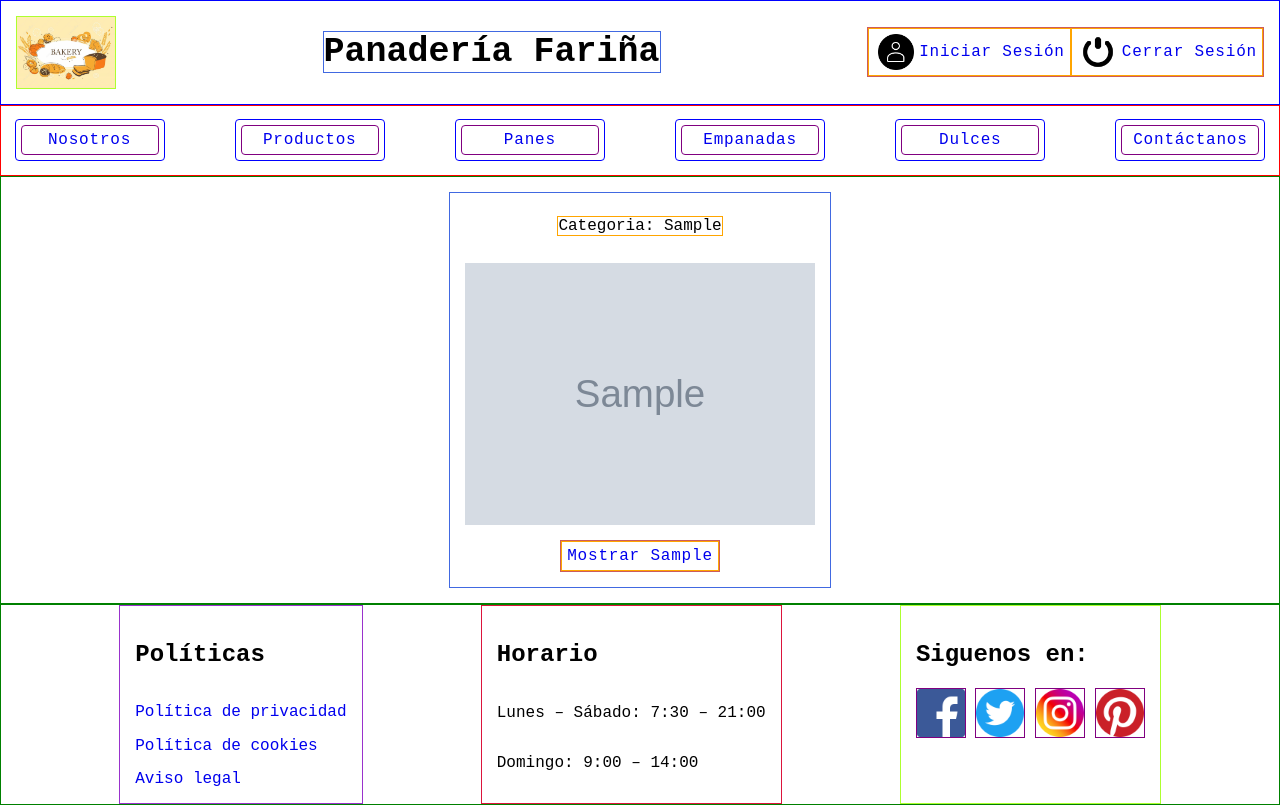
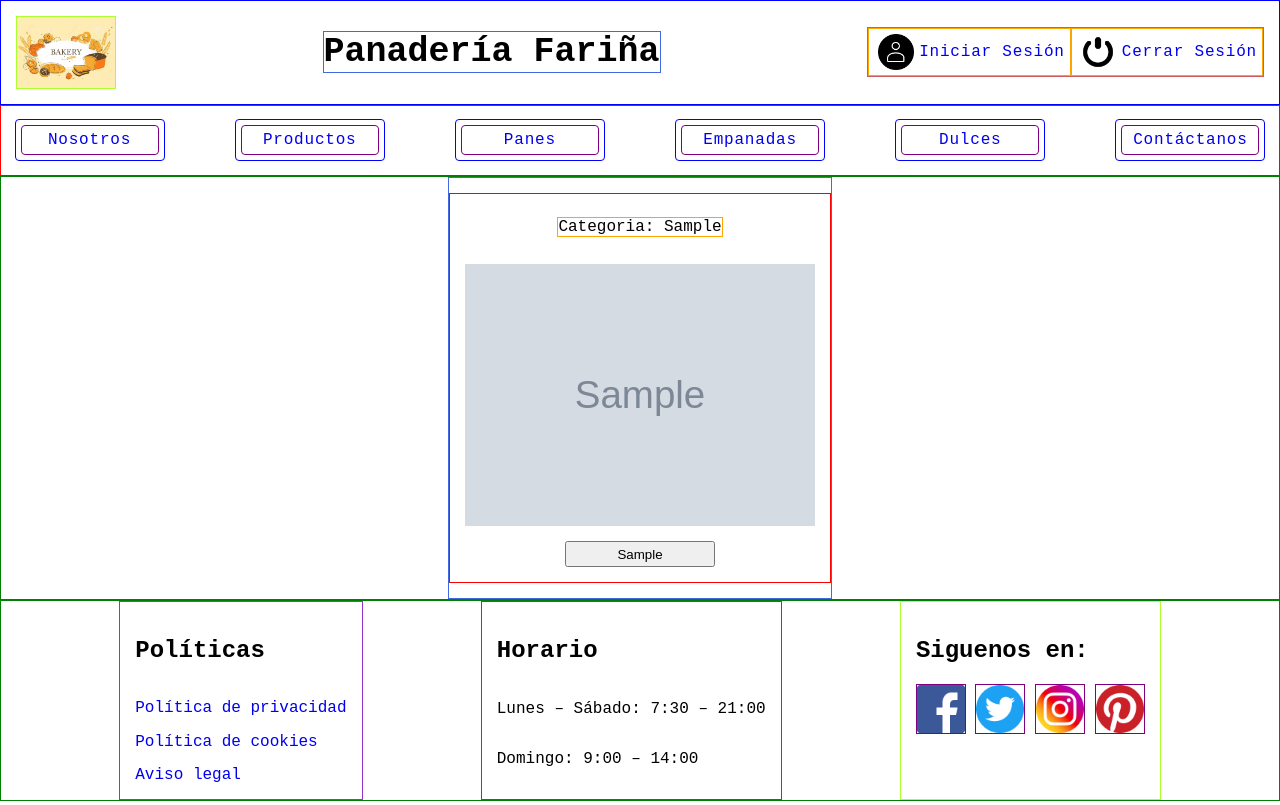
Before and after one commit to SilviaCastroCaamano25/PFC, a PHP site: page /PaginaProductos.php in a window 1280 px wide. Run offline with PHP 8.4, Linux system fonts and the light colour scheme; tables that the repository leaves empty or names only in its code hold one stand-in row (values such as "Sample post"); grey boxes marked "Sample" are stand-in pictures.

Commit message:
Hago un esquema en la página de detalles.php (no funciona)

```diff
--- a/PaginaProductos.php
+++ b/PaginaProductos.php
@@ -41,13 +41,11 @@
                 if(mysqli_num_rows($categoria)>0){
                     while($cate=mysqli_fetch_array ($categoria) ) {
 
-                        echo "<div class='btn_categoria'>";
+                        echo "<div class='btn_categoria'><form method='post' action='detalles.php'>";
                             echo "<p>Categoria: ".$cate["categoria"]."</p><br>";
-                            echo "<input type='hidden'><input type='image' src='imagenes/".$cate["foto"]."'>";
-                            echo "<div class='prueba'>";
-                                echo "<a href='detalles.php'><div class='btn'>Mostrar ".$cate["categoria"]."</div></a>";
-                            echo "</div>";
-                        echo "</div>";
+                            echo "<input type='hidden'><input type='image' id='imagen' src='imagenes/".$cate["foto"]."'>";
+                            echo "<input type='submit' id='idc' name='idc' value='".$cate["categoria"]."'>";
+                        echo "</form></div>";
 
                     }
                 } else {
--- a/css/PaginaProductos.css
+++ b/css/PaginaProductos.css
@@ -100,7 +100,6 @@ div.submenu a .boton{
 }
 
 /*****************************************************************/
-
 div.contenido{
     display: flex;
     flex-direction: row;
@@ -111,13 +110,18 @@ div.contenido{
 
 div.btn_categoria{
     display: flex;
+    border: 1px solid royalblue;
+}
+
+div.btn_categoria form{
+    display: flex;
     flex-direction: column;
     flex-wrap: wrap;
     justify-content: space-between;
     align-items: center;
     margin-top: 15px;
     margin-bottom: 15px;
-    border: 1px solid royalblue;
+    border: 1px solid red;
 }
 
 div.btn_categoria p{
@@ -126,35 +130,23 @@ div.btn_categoria p{
     border: 1px solid orange;
 }
 
-.btn_categoria button{
-    margin: 0;
-    padding: 0;
+div.btn_categoria input#idc{
+    width: 150px;
+    display: flex;
+    align-items: center;
+    justify-content: center;
+    padding: 3.5px;
+    margin-top: 15px;
+    margin-bottom: 15px;
 }
 
-.btn_categoria input{
+.btn_categoria input#imagen{
     width: 350px;
     height: auto;
     margin-left: 15px;
     margin-right: 15px;
 }
 
-div.prueba{
-    margin-top: 15px;
-    margin-bottom: 15px;
-    border: 1px solid indianred;
-}
-
-div.prueba a{
-    text-decoration: none;
-}
-
-div.prueba a .btn{
-    display: flex;
-    align-items: center;
-    padding: 5px;
-    letter-spacing: 0.05em;
-    border: 1px solid orange;
-}
 /***************************************************************/
 
 div.footer{
```
Also changed, not shown: detalles.php (+18 -0 lines), imagenes/chocolates.jpg, imagenes/salados.jpg.
